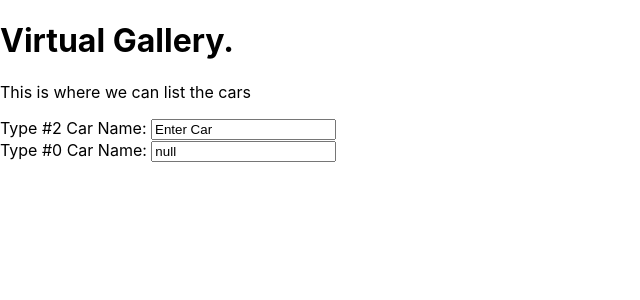
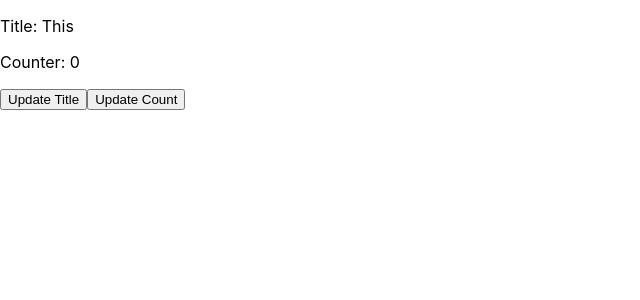
Before and after one commit to Jesser4/reactv0, a React (Create React App) app: page / in a window 1280 px wide. Shown: the top 300 px of the page, without its empty margins (0-640 px from the left). Built offline with nearby package versions, Linux system fonts and the light colour scheme.

Commit message:
States
Two buttons with fields they update. Front end only.

```diff
--- a/src/App.js
+++ b/src/App.js
@@ -1,25 +1,32 @@
-import AddCar from "./AddCar.js";
 import React from "react";
+import { useState } from "react";
 
 function App() {
   return (
     <div className="App">
-      <Title />
+      <ButtonState />
     </div>
   );
 }
 
-function Title() {
-  const title = "Virtual Gallery.";
-  const showTitle = true;
+function ButtonState() {
+  const [title, setTitle] = useState("This");
+  const [count, setCount] = useState(0);
+
+  const updateTitleClicked = () => {
+    setTitle("PenisPenisPenis");
+  };
+
+  const updateCountClicked = () => {
+    setCount(count + 1);
+  };
 
   return (
     <div>
-      <h1> {showTitle ? title : "None"} </h1>
-      {/* CONDITION ? DoTHIS : ELSE */}
-      <p> This is where we can list the cars </p>
-      <AddCar text="Enter Car" number={2} />
-      <AddCar />
+      <p>Title: {title} </p>
+      <p>Counter: {count}</p>
+      <button onClick={updateTitleClicked}> Update Title </button>
+      <button onClick={updateCountClicked}> Update Count </button>
     </div>
   );
 }
```
